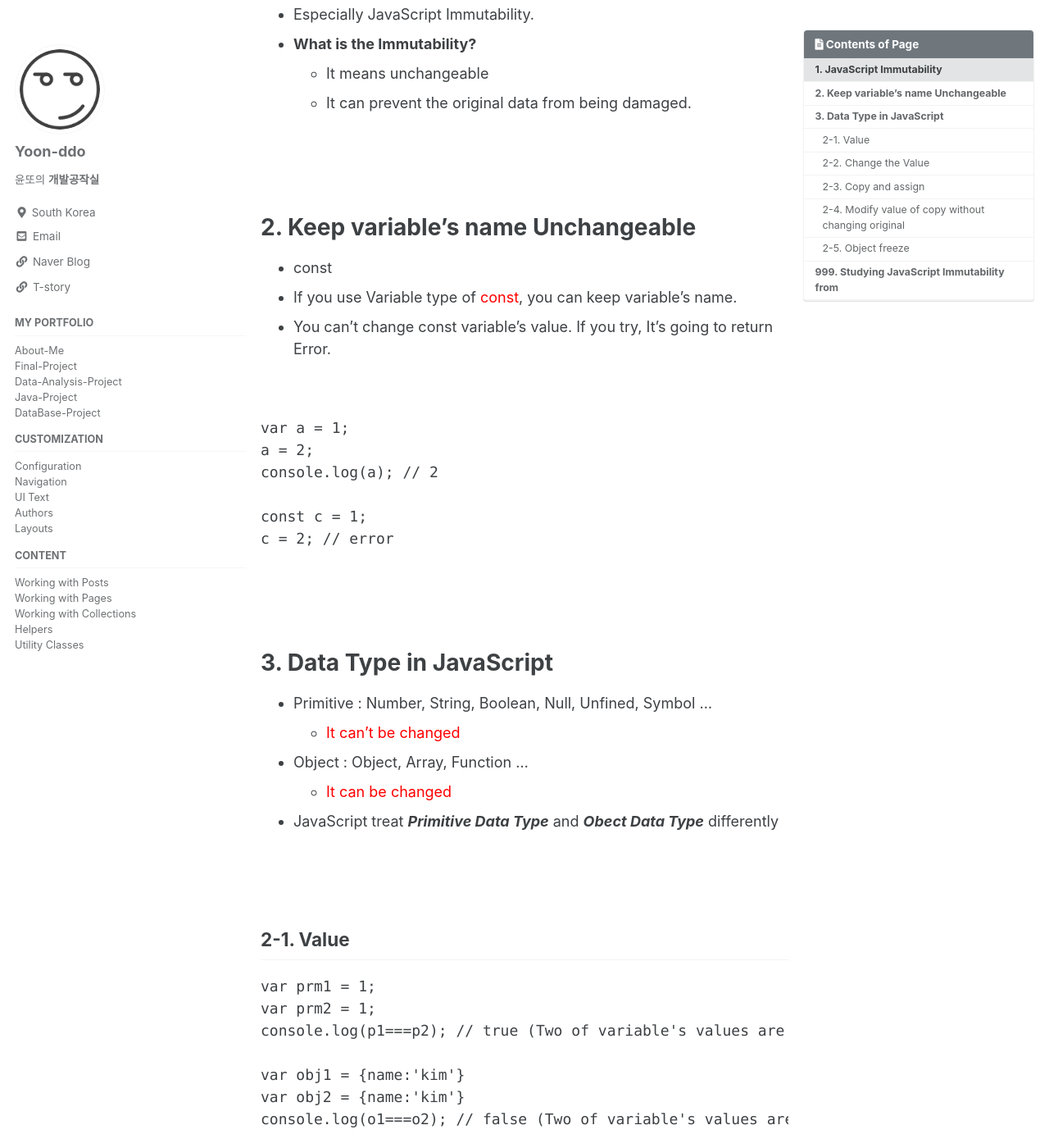
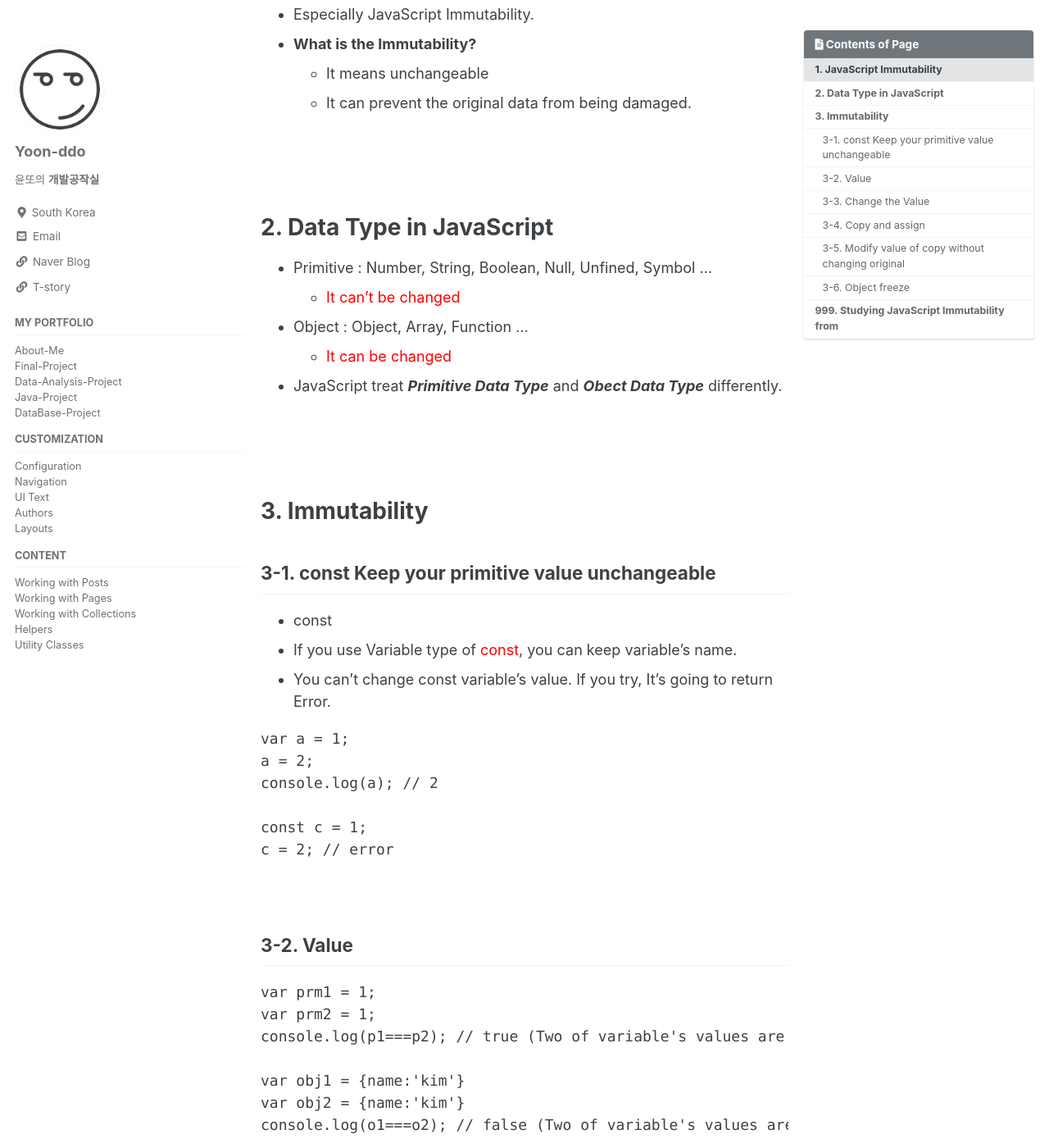
Before and after one commit to Yoon-ddo/Yoon-ddo.github.io, a Jekyll site: the page built from _posts/2023-12-03-React03_JavaScript Immutability.md, in a window 1280 px wide and 1400 px high, scrolled down 311 px. Shown: the whole window at 82% size. Built offline with Jekyll 4.4.1, drawn with Linux system fonts in a browser that asks for light colours; cached includes are drawn as plain includes; some of the changed text lies outside the part shown.

Commit message:
Update 2023-12-03-React03_JavaScript Immutability.md

````diff
--- a/_posts/2023-12-03-React03_JavaScript Immutability.md
+++ b/_posts/2023-12-03-React03_JavaScript Immutability.md
@@ -19,12 +19,20 @@ tags:
 
 <br><br><br>
 
-# 2. Keep variable's name Unchangeable
+# 2. Data Type in JavaScript
+* Primitive : Number, String, Boolean, Null, Unfined, Symbol ...
+  * <span style="color:red">It can't be changed</span>
+* Object : Object, Array, Function ...
+  * <span style="color:red">It can be changed</span>
+* JavaScript treat ***Primitive Data Type*** and ***Obect Data Type*** differently.
+
+<br><br><br>
+
+# 3. Immutability
+## 3-1. const Keep your primitive value unchangeable
 * const
 * If you use Variable type of <span style="color:red">const</span>, you can keep variable's name.
 * You can't change const variable's value. If you try, It's going to return Error.
-
-<br>
 
 ```Javascript
 var a = 1;
@@ -35,18 +43,9 @@ const c = 1;
 c = 2; // error
 ```
 
-<br><br><br>
+<br>
 
-# 3. Data Type in JavaScript
-* Primitive : Number, String, Boolean, Null, Unfined, Symbol ...
-  * <span style="color:red">It can't be changed</span>
-* Object : Object, Array, Function ...
-  * <span style="color:red">It can be changed</span>
-* JavaScript treat ***Primitive Data Type*** and ***Obect Data Type*** differently
-
-<br><br>
-
-## 2-1. Value
+## 3-2. Value
 
 ```JavaScript
 var prm1 = 1;
@@ -60,7 +59,7 @@ console.log(o1===o2); // false (Two of variable's values are in different place.
 
 <br>
 
-## 2-2. Change the Value
+## 3-3. Change the Value
 
 ```JavaScript
 var prm1 = 1;
@@ -83,7 +82,7 @@ console.log(obj1, obj3, obj1 === obj3); // {name:'Kevin'} {name:'Kevin'} true
 
 <br>
 
-## 2-3. Copy and assign
+## 3-4. Copy and assign
 
 ```JavaScript
 var obj1 = {name:'John'}
@@ -96,7 +95,7 @@ console.log(obj1, obj2, obj1 === obj2); // {name:'John'} {name:'Kevin'} false
 
 <br>
 
-## 2-4. Modify value of copy without changing original
+## 3-5. Modify value of copy without changing original
 
 ```JavaScript
 var obj1 = {name:'John', score:[1,2]}
@@ -107,15 +106,16 @@ console.log(o1, o2, o1 === o2, o1.score === o2.score);
 // {name:'John', score:[1,2]} {name:'John', score:[1,2,3]} false false
 ```
 
-
 * If you `obj2.score.push(3)` without `obj2.score = o2.score.concat()` (= copy),  obj1 is also gonna change like as below
   * {name:'John', score: \[1,2,3\]}
   * And They are also different,  so `obj1 === obj2` return false.
 
 <br>
 
-## 2-5. Object freeze
+## 3-6. Object freeze
 * You can't change value, when you use `freeze`
+
+<br>
 
 ```JavaScript
 var obj1 = {age : 5};
@@ -128,7 +128,6 @@ obj1.name = 'John';
 console.log(obj1, obj1.age); // {age : 5}, 5
 ```
 
-
 * But you can change child's value. If you use only `Object.freeze()`
 
 ```JavaScript
@@ -138,7 +137,6 @@ emp.name = 'Jenny';
 emp.address.city = 'Seoul';
 console.log(emp.name, emp.address.city) // Mark , Seoul
 ```
-
 
 * If you wanna keep all of Object values, command like as below.
 
````
